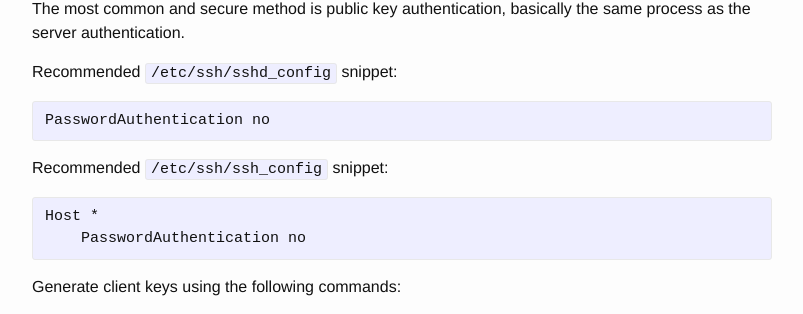
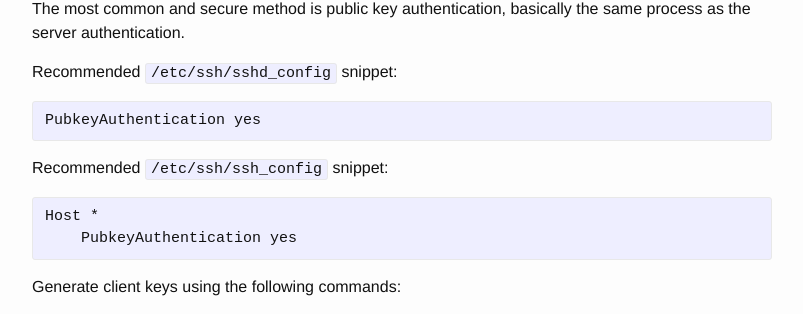
Before and after one commit to stribika/stribika.github.io, a Jekyll site: the page built from _posts/2015-01-04-secure-secure-shell.md, in a window 1280 px wide and 900 px high, scrolled down 3550 px. Shown: the part 148-462 px from the top of the window, without its empty margins (238-1041 px from the left). Built offline with Jekyll 4.4.1, drawn with Linux system fonts in a browser that asks for light colours.

Commit message:
Password -> Pubkey

```diff
--- a/_posts/2015-01-04-secure-secure-shell.md
+++ b/_posts/2015-01-04-secure-secure-shell.md
@@ -165,12 +165,12 @@ The most common and secure method is public key authentication, basically the sa
 
 Recommended `/etc/ssh/sshd_config` snippet:
 
-<pre><code>PasswordAuthentication no</code></pre>
+<pre><code>PubkeyAuthentication yes</code></pre>
 
 Recommended `/etc/ssh/ssh_config` snippet:
 
 <pre><code>Host *
-    PasswordAuthentication no</code></pre>
+    PubkeyAuthentication yes</code></pre>
 
 Generate client keys using the following commands:
 
```
